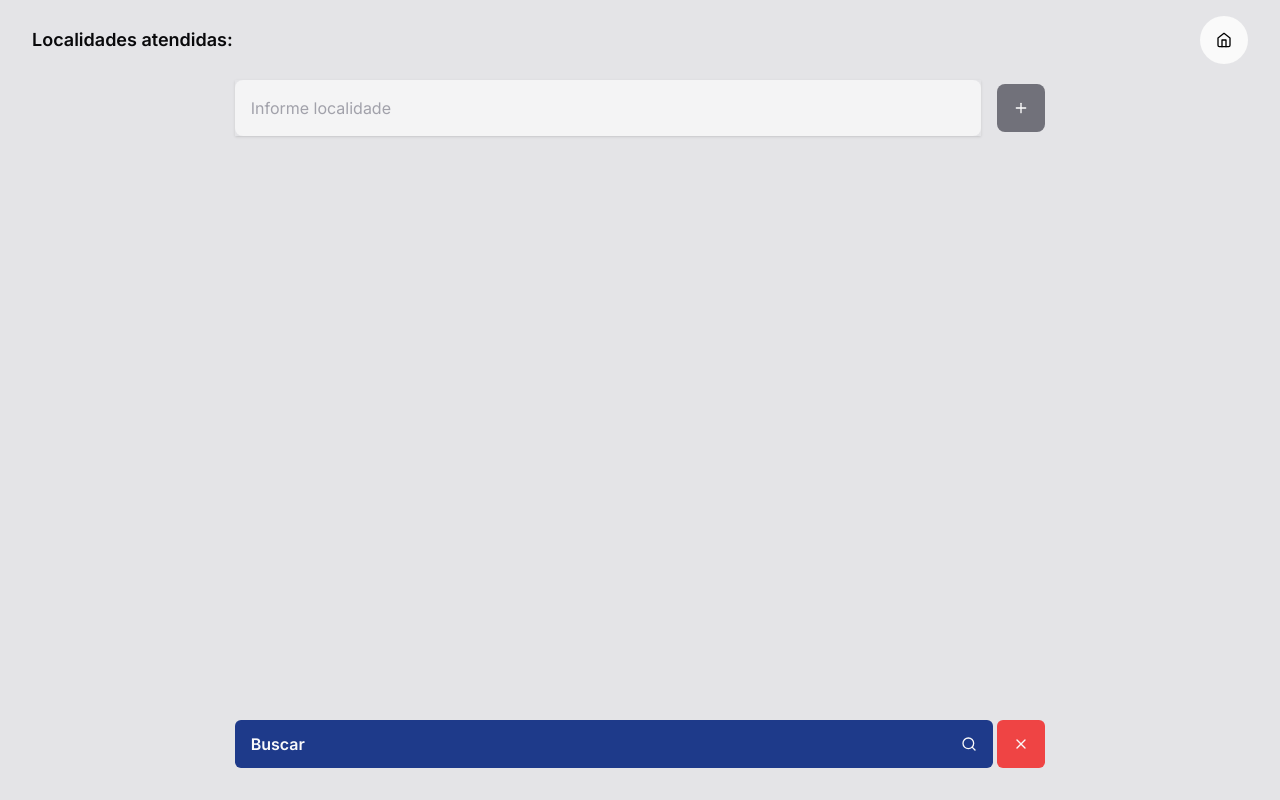
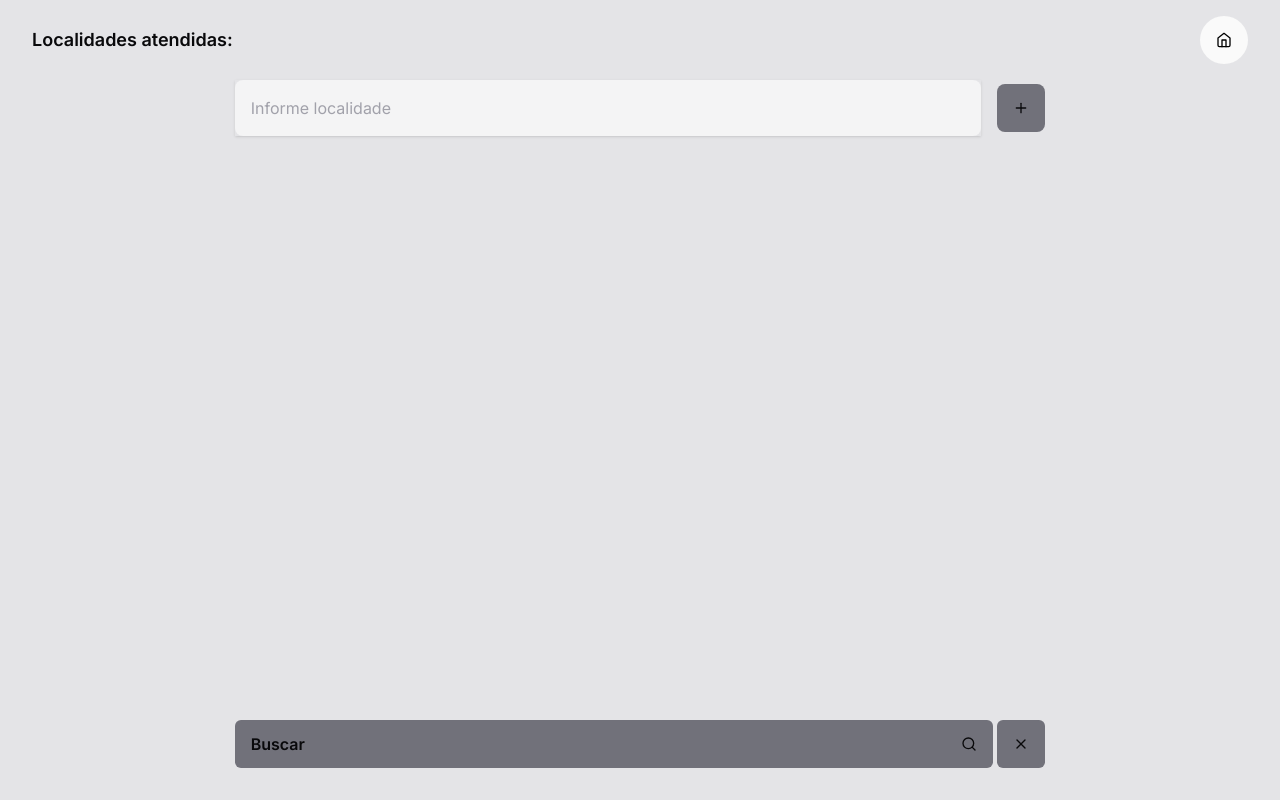
Before and after one commit to charliedeus/agerba-search-busroutes-V002, a Next.js app: page /linhas in a window 1280 px wide. Built offline with nearby package versions, Linux system fonts and the light colour scheme.

Commit message:
feat:resources not found component

```diff
--- a/src/components/SearchBusRouteForm.tsx
+++ b/src/components/SearchBusRouteForm.tsx
@@ -216,25 +216,29 @@ export const SearchBusRouteForm = forwardRef<
               type="button"
               onClick={handleAddPlace}
               disabled={!selectedPlace}
-              className="rounded-lg bg-blue-800 p-4 hover:bg-blue-800 focus:bg-blue-800 disabled:bg-zinc-500 "
+              className="rounded-lg bg-blue-800 p-4 text-white hover:bg-blue-800 focus:bg-blue-800 disabled:bg-zinc-500 disabled:text-zinc-950"
             >
-              <Plus className="h-4 w-4 text-white" />
+              <Plus className="h-4 w-4" />
             </button>
           </div>
         </div>
 
-        {busRoutes.length > 0 && (
+        {isSearch && (
           <div className="flex grow flex-col gap-4 rounded-lg bg-zinc-100 px-2 py-4 shadow laptop:mx-auto laptop:w-2/3">
+            {!isSearch && (
               <h1 className="text-base font-semibold">
                 Resultado:{' '}
                 {busRoutes.length === 1
                   ? `${busRoutes.length} linha`
                   : `${busRoutes.length} linhas`}
               </h1>
+            )}
             <div className="relative h-32 grow">
               <ul className="absolute inset-0 space-y-2 overflow-y-scroll scrollbar-thin scrollbar-thumb-zinc-400">
                 {isSearch && busRoutes.length === 0 ? (
-                  <h1>Não foram encontrados registros...</h1>
+                  <h1 className="text-center font-bold">
+                    Não foram encontrados registros...
+                  </h1>
                 ) : (
                   <>
                     {busRoutes.map((item, index) => (
@@ -257,15 +261,19 @@ export const SearchBusRouteForm = forwardRef<
         )}
 
         <div className="mt-auto flex flex-none items-center gap-1 laptop:mx-auto laptop:w-2/3">
-          <button className="flex flex-1 items-center justify-between gap-2 rounded-md bg-blue-900 px-4 py-3 font-semibold text-zinc-50 hover:bg-blue-950 focus:bg-blue-950">
+          <button
+            disabled={!selectedPlace}
+            className="flex flex-1 items-center justify-between gap-2 rounded-md bg-blue-900 px-4 py-3 font-semibold text-zinc-50 hover:bg-blue-950 focus:bg-blue-950 disabled:bg-zinc-500 disabled:text-zinc-950"
+          >
             Buscar
             <Search className="h-4 w-4" />
           </button>
 
           <button
             type="reset"
+            disabled={busRoutes.length === 0 && selectedPlace === null}
             onClick={handleClearForm}
-            className="h-full rounded-md bg-red-500 px-4 py-3 font-semibold text-zinc-50 hover:bg-red-600 focus:bg-red-600"
+            className="h-full rounded-md bg-red-500 px-4 py-3 font-semibold text-zinc-50 hover:bg-red-600 focus:bg-red-600 disabled:bg-zinc-500 disabled:text-zinc-950"
           >
             <X className="h-4 w-4" />
           </button>
```
Lines whose indentation alone changed are shown as unchanged.
